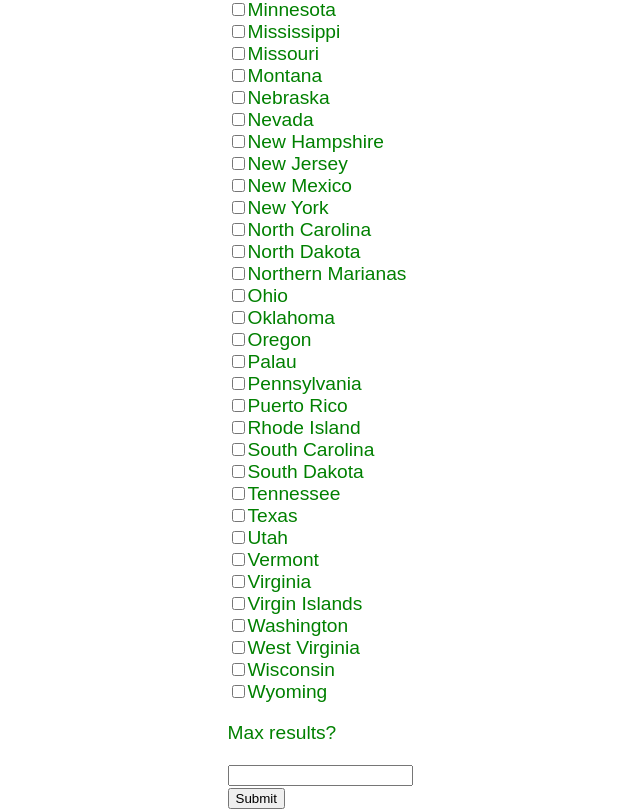
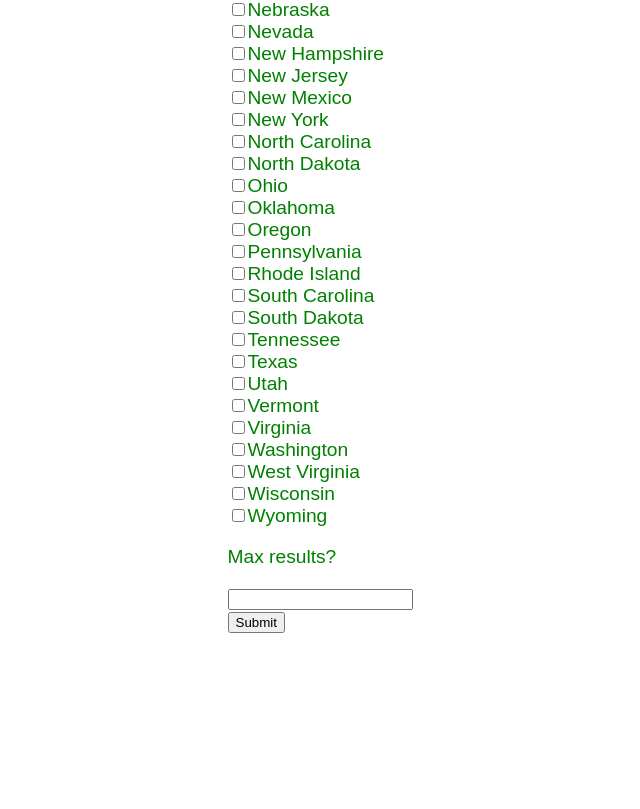
Before and after one commit to amv-coding/national-park-app, a plain HTML site: page index.html in a window 1280 px wide. Shown: the part 751-1560 px from the top of the page, without its empty margins (320-960 px from the left). After the commit the page ends 1384 px from the top, so only its background shows below. Drawn offline with Linux system fonts and the light colour scheme.

Commit message:
Update index.html

```diff
--- a/index.html
+++ b/index.html
@@ -20,7 +20,6 @@
 
       <input type="checkbox" name="Alabama" value="AL">Alabama<br>
       <input type="checkbox" name="Alaska" value="AK">Alaska<br>
-      <input type="checkbox" name="American" value="AS">American<br>
       <input type="checkbox" name="Arizona" value="AZ">Arizona<br>
       <input type="checkbox" name="Arkansas" value="AR">Arkansas<br>
       <input type="checkbox" name="California" value="CA">California<br>
@@ -30,7 +29,6 @@
       <input type="checkbox" name="Dist. of Columbia" value="DC">Dist. of Columbia<br>
       <input type="checkbox" name="Florida" value="FL">Florida<br>
       <input type="checkbox" name="Georgia" value="GA">Georgia<br>
-      <input type="checkbox" name="Guam" value="GU">Guam<br>
       <input type="checkbox" name="Hawaii" value="HI">Hawaii<br>
       <input type="checkbox" name="Idaho" value="ID">Idaho<br>
       <input type="checkbox" name="Illinois" value="IL">Illinois<br>
@@ -41,10 +39,8 @@
       <input type="checkbox" name="Louisiana" value="LA">Louisiana<br>
       <input type="checkbox" name="Maine" value="ME">Maine<br>
       <input type="checkbox" name="Maryland" value="MD">Maryland<br>
-      <input type="checkbox" name="Marshall Islands" value="MH">Marshall Islands<br>
       <input type="checkbox" name="Massachusetts" value="MA">Massachusetts<br>
       <input type="checkbox" name="Michigan" value="MI">Michigan<br>
-      <input type="checkbox" name="Micronesia" value="FM">Micronesia<br>
       <input type="checkbox" name="Minnesota" value="MN">Minnesota<br>
       <input type="checkbox" name="Mississippi" value="MS">Mississippi<br>
       <input type="checkbox" name="Missouri" value="MO">Missouri<br>
@@ -57,13 +53,10 @@
       <input type="checkbox" name="New York" value="NY">New York<br>
       <input type="checkbox" name="North Carolina" value="NC">North Carolina<br>
       <input type="checkbox" name="North Dakota" value="ND">North Dakota<br>
-      <input type="checkbox" name="Northern Marianas" value="MP">Northern Marianas<br>
       <input type="checkbox" name="Ohio" value="OH">Ohio<br>
       <input type="checkbox" name="Oklahoma" value="OK">Oklahoma<br>
       <input type="checkbox" name="Oregon" value="OR">Oregon<br>
-      <input type="checkbox" name="Palau" value="PW">Palau<br>
       <input type="checkbox" name="Pennsylvania" value="PA">Pennsylvania<br>
-      <input type="checkbox" name="Puerto Rico" value="PR">Puerto Rico<br>
       <input type="checkbox" name="Rhode Island" value="RI">Rhode Island<br>
       <input type="checkbox" name="South Carolina" value="SC">South Carolina<br>
       <input type="checkbox" name="South Dakota" value="SD">South Dakota<br>
@@ -72,7 +65,6 @@
       <input type="checkbox" name="Utah" value="UT">Utah<br>
       <input type="checkbox" name="Vermont" value="VT">Vermont<br>
       <input type="checkbox" name="Virginia" value="VA">Virginia<br>
-      <input type="checkbox" name="Virgin Islands" value="VI">Virgin Islands<br>
       <input type="checkbox" name="Washington" value="WA">Washington<br>
       <input type="checkbox" name="West Virginia" value="WV">West Virginia<br>
       <input type="checkbox" name="Wisconsin" value="WI">Wisconsin<br>
```
